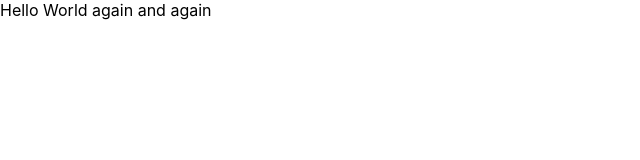
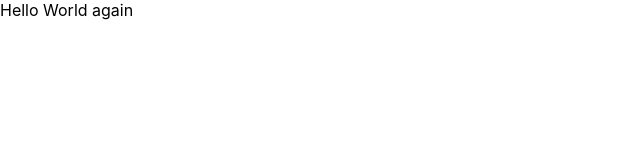
Before and after one commit to imranzafar1987/bootcamp-react-app, a React (Create React App) app: page / in a window 1280 px wide. Shown: the top 160 px of the page, without its empty margins (0-640 px from the left). Built offline with nearby package versions, Linux system fonts and the light colour scheme.

Commit message:
Update App.js

```diff
--- a/src/App.js
+++ b/src/App.js
@@ -5,7 +5,7 @@ import './App.css';
 function App() {
   return (
     <div>
-      Hello World again and again
+      Hello World again
     </div>
   );
 }
```
